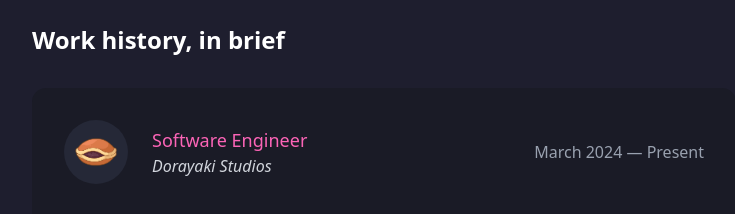
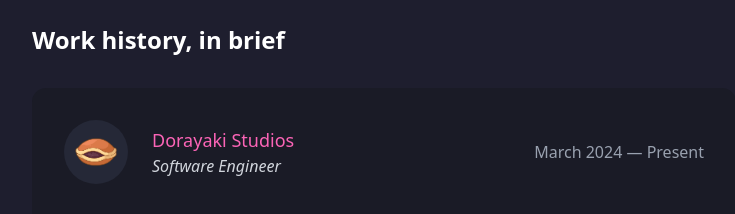
Before and after one commit to fayaz-rafin/my-blog, a Next.js app: page /about in a window 1280 px wide. Shown: the part 800-1014 px from the top of the page, without its empty margins (256-991 px from the left). Built offline with nearby package versions, Linux system fonts and the light colour scheme.

Commit message:
Fix experience entry on about page

```diff
--- a/app/about/page.tsx
+++ b/app/about/page.tsx
@@ -65,8 +65,8 @@ const skills = {
 
 const experiences: WorkExperience[] = [
     {
-        company: "Software Engineer",
-        role: "Dorayaki Studios",
+        company: "Dorayaki Studios",
+        role: "Software Engineer",
         period: "March 2024 — Present",
         logo: "/logos/ds.png"
     },
```
